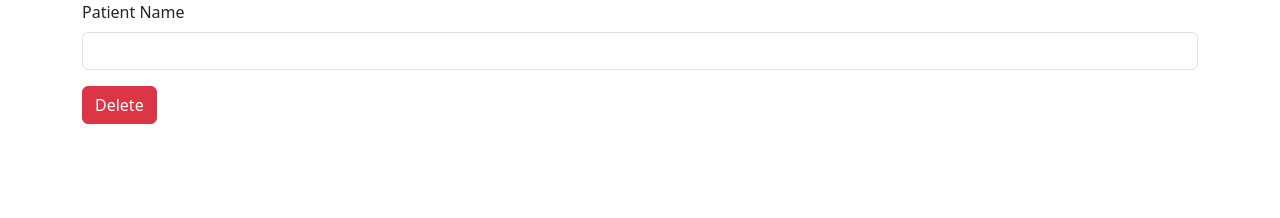
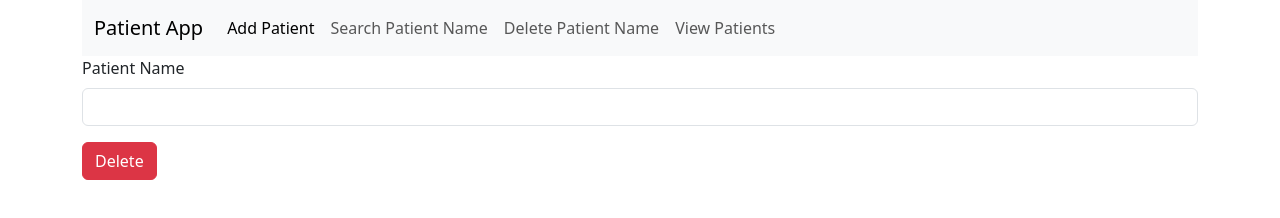
Before and after one commit to JoshuaKBenny/Patient-App, a plain HTML site: page deletepatient.html in a window 1280 px wide. Drawn offline with nearby package versions, Linux system fonts and the light colour scheme.

Commit message:
Delete Patient

```diff
--- a/deletepatient.html
+++ b/deletepatient.html
@@ -11,12 +11,42 @@
 
 <body>
 
-    <script src="https://cdn.jsdelivr.net/npm/bootstrap@5.3.3/dist/js/bootstrap.bundle.min.js"
-        integrity="sha384-YvpcrYf0tY3lHB60NNkmXc5s9fDVZLESaAA55NDzOxhy9GkcIdslK1eN7N6jIeHz"
-        crossorigin="anonymous"></script>
-</body>
 
-</html><div class="container">
+
+    <div class="container">
+
+
+
+        <nav class="navbar navbar-expand-lg bg-body-tertiary">
+            <div class="container-fluid">
+              <a class="navbar-brand" href="#">Patient App</a>
+              <button class="navbar-toggler" type="button" data-bs-toggle="collapse" data-bs-target="#navbarNav" aria-controls="navbarNav" aria-expanded="false" aria-label="Toggle navigation">
+                <span class="navbar-toggler-icon"></span>
+              </button>
+              <div class="collapse navbar-collapse" id="navbarNav">
+                <ul class="navbar-nav">
+                  <li class="nav-item">
+                    <a class="nav-link active" aria-current="page" href="index.html">Add Patient</a>
+                  </li>
+                  <li class="nav-item">
+                    <a class="nav-link" href="searchpatient.html">Search Patient Name</a>
+                  </li>
+                  <li class="nav-item">
+                    <a class="nav-link" href="deletepatient.html">Delete Patient Name</a>
+                  </li>
+                  <li class="nav-item">
+                    <a class="nav-link" href="viewpatients.html">View Patients</a>
+                  </li>
+
+                </ul>
+              </div>
+            </div>
+          </nav>
+
+
+
+
+
         <div class="row">
             <div class="col col-sm-12 col-md-12 col-lg-12 col-xl-12 col-xxl-12">
                 <div class="row g-3">
@@ -32,3 +62,12 @@
             </div>
         </div>
     </div>
+
+
+
+    <script src="https://cdn.jsdelivr.net/npm/bootstrap@5.3.3/dist/js/bootstrap.bundle.min.js"
+        integrity="sha384-YvpcrYf0tY3lHB60NNkmXc5s9fDVZLESaAA55NDzOxhy9GkcIdslK1eN7N6jIeHz"
+        crossorigin="anonymous"></script>
+</body>
+
+</html>
```
Also changed, not shown: index.html (+33 -0 lines), searchpatient.html (+40 -5 lines), viewpatients.html (+33 -0 lines). Lines whose indentation alone changed are shown as unchanged.
